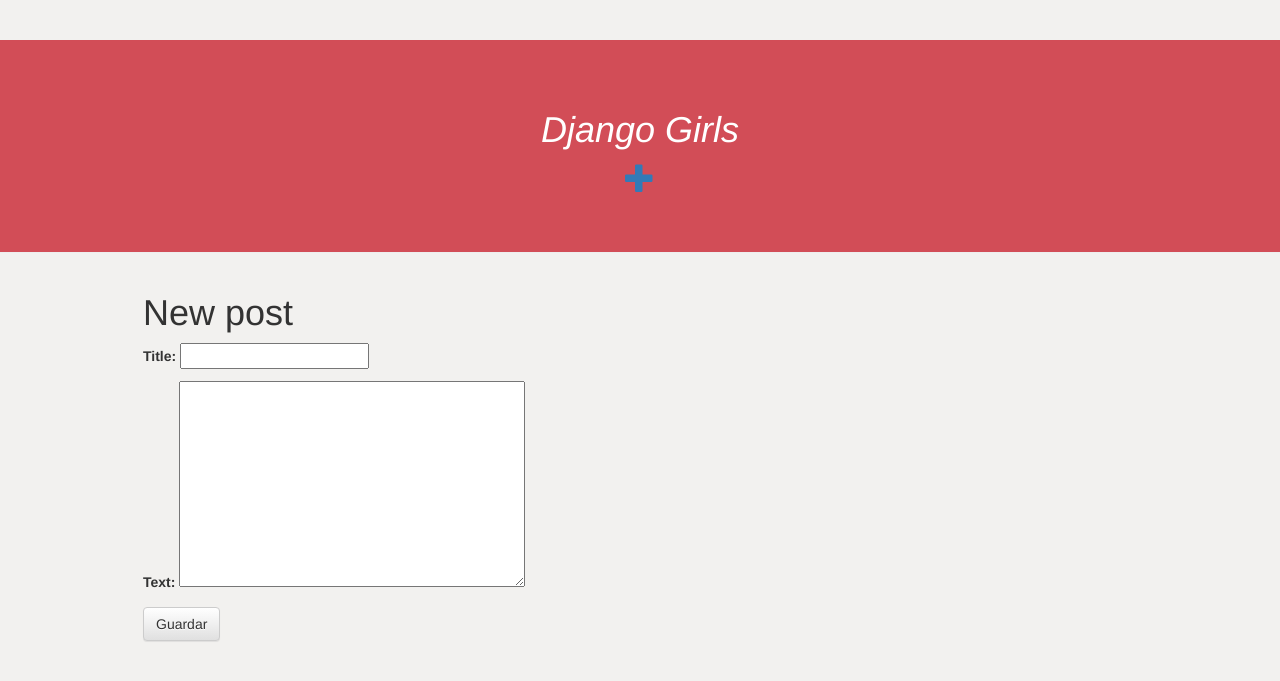
After one commit to GioSantos/djangogirls, a Django app: page /post/new/ in a window 1280 px wide. The commit adds this page. Shown: the top 681 px of the page. Run offline with Django 3.2, Linux system fonts and the light colour scheme; some libraries are stand-ins or nearby versions.

Commit message:
Added ajust to bugs

```diff
--- /dev/null
+++ b/blog/forms.py
@@ -0,0 +1,9 @@
+from django import forms
+
+from .models import Post
+
+class PostForm(forms.ModelForm):
+
+    class Meta:
+        model = Post
+        fields = ('title', 'text',)
--- /dev/null
+++ b/blog/post_new.py
@@ -0,0 +1,5 @@
+from .forms import PostForm
+
+def post_new(request):
+    form = PostForm()
+    return render(request, 'blog/post_edit.html', {'form': form})
--- a/blog/templates/blog/base.html
+++ b/blog/templates/blog/base.html
@@ -10,6 +10,7 @@
 <body>
     <div class="page-header">
         <h1>Django Girls</h1>
+    	<a href="{% url 'post_new' %}" class="top-menu"><span class="glyphicon glyphicon-plus"></span></a>
     </div>
     <div class="content container">
         <div class="row">
--- a/blog/templates/blog/post_detail.html
+++ b/blog/templates/blog/post_detail.html
@@ -2,14 +2,14 @@
 <html>
 <head>
 	{% extends 'blog/base.html' %}
-	<title>Post {{post_id}}</title>
+	<title>Django Girls</title>
 </head>
 <body>
 
 {% block content %}
     <div class="post">
         {% if post.published_date %}
-            <div class="date">
+            <div class="text-published">
                 {{ post.published_date }}
             </div>
         {% endif %}
--- /dev/null
+++ b/blog/templates/blog/post_edit.html
@@ -0,0 +1,19 @@
+<!DOCTYPE html>
+<html>
+<head>
+	<title>Django Girls</title>
+</head>
+<body>
+
+{% extends 'blog/base.html' %}
+
+{% block content %}
+    <h1>New post</h1>
+    <form method="POST" class="post-form">{% csrf_token %}
+        {{ form.as_p }}
+        <button type="submit" class="save btn btn-default">Guardar</button>
+    </form>
+{% endblock %}
+
+</body>
+</html>
--- a/blog/templates/blog/post_list.html
+++ b/blog/templates/blog/post_list.html
@@ -15,7 +15,7 @@
             <div class="post-published">
                 {{ post.published_date }}
             </div>
-            <h4><a href="{% url 'blog.views.post_detail' pk=post.pk %}">{{ post.title }}</a></h4>
+            <h4><a href="{% url 'post_detail' pk=post.pk %}">{{ post.title }}</a></h4>
             <p class="post-text">{{ post.text|linebreaksbr }}</p>
         </div>
     {% endfor %}
--- a/blog/urls.py
+++ b/blog/urls.py
@@ -3,5 +3,7 @@
 
 urlpatterns = [
     url(r'^$', views.post_list),
-    url(r'^post/(?P<pk>[0-9]+)/$', views.post_detail),
+    url(r'^post/(?P<pk>[0-9]+)/$', views.post_detail, name='post_detail'),
+	url(r'^post/new/$', views.post_new, name='post_new'),
+
 ]
--- a/blog/views.py
+++ b/blog/views.py
@@ -2,6 +2,11 @@
 from django.utils import timezone
 from .models import Post
 from django.shortcuts import render, get_object_or_404
+from .forms import PostForm
+
+def post_new(request):
+    form = PostForm()
+    return render(request, 'blog/post_edit.html', {'form': form})
 
 def post_list(request):
     posts = Post.objects.filter(published_date__lte=timezone.now()).order_by('published_date')
```
